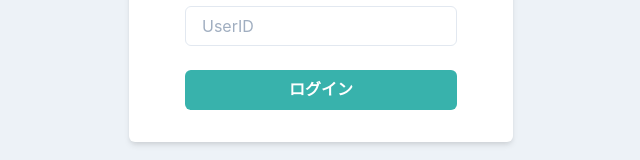
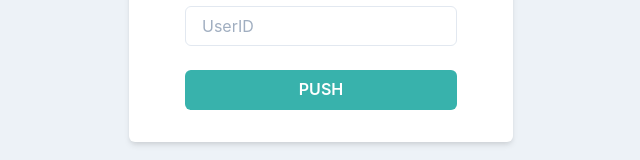
Before and after one commit to kuntaro0524/jak-final-project01, a React (Create React App) app: page / in a window 1280 px wide. Shown: the part 377-537 px from the top of the page, without its empty margins (319-959 px from the left). Built offline with nearby package versions, Linux system fonts and the light colour scheme.

Commit message:
PrimaryButtonを別コンポーネントとして実装

```diff
--- /dev/null
+++ b/src/components/atoms/PrimaryButton.tsx
@@ -0,0 +1,16 @@
+import { Button } from "@chakra-ui/react";
+import { memo, ReactNode, VFC } from "react";
+
+// ボタンの名称を受け取れれば良いので children を受け取るようにする
+type Props = {
+  children: ReactNode;
+};
+
+export const PrimaryButton: VFC<Props> = memo((props) => {
+  const { children } = props;
+  return (
+    <Button bg="teal.400" color="white" _hover={{ opacity: 0.8 }}>
+      {children}
+    </Button>
+  );
+});
--- a/src/components/pages/Login.tsx
+++ b/src/components/pages/Login.tsx
@@ -8,6 +8,7 @@ import {
   Stack
 } from "@chakra-ui/react";
 import { memo, VFC } from "react";
+import { PrimaryButton } from "../../components/atoms/PrimaryButton";
 
 export const Login: VFC = memo(() => {
   return (
@@ -23,9 +24,7 @@ export const Login: VFC = memo(() => {
         {/* y軸やX軸のマージンも設定している */}
         <Stack spacing={6} py={4} px={10}>
           <Input placeholder="UserID" />
-          <Button bg="teal.400" color="white" _hover={{ opacity: 0.8 }}>
-            ログイン
-          </Button>
+          <PrimaryButton> PUSH </PrimaryButton>
         </Stack>
       </Box>
     </Flex>
```
